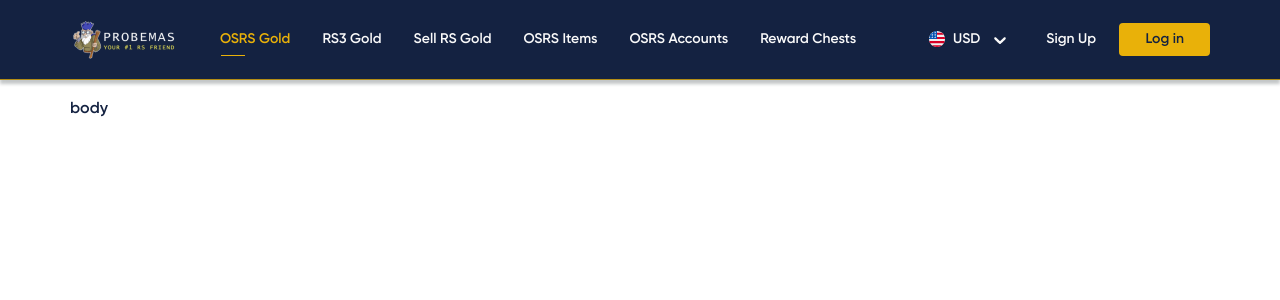
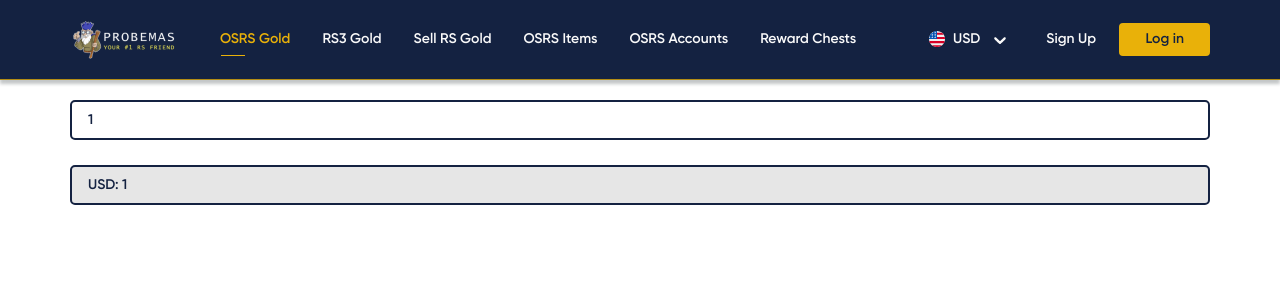
Before and after one commit to AnatoliiCubex/gold-2-currency, a Next.js app: page / in a window 1280 px wide. Shown: the top 300 px of the page. Built offline with nearby package versions, Linux system fonts and the light colour scheme.

Commit message:
add inputs to calculate price

```diff
--- /dev/null
+++ b/src/components/PriceCalculator/PriceCalculator.module.scss
@@ -0,0 +1,5 @@
+.calculator {
+  display: flex;
+  flex-direction: column;
+  gap: 25px;
+}
--- /dev/null
+++ b/src/components/PriceCalculator/Pricecalculator.component.tsx
@@ -0,0 +1,33 @@
+import { useState } from "react";
+
+import { Input } from "@components/UI/Input";
+
+import styles from "./PriceCalculator.module.scss";
+
+export const PriceCalculatorComponent = () => {
+  const [goldAmount, setGoldAmount] = useState(1);
+  const [price, setPrice] = useState(1);
+
+  const handleChangeGoldAmount = (e: React.ChangeEvent<HTMLInputElement>) => {
+    const amount = parseInt(e.target.value);
+    setGoldAmount(amount);
+    setPrice(amount * 10);
+  };
+
+  return (
+    <div className={styles.calculator}>
+      <Input
+        type='number'
+        id='goldAmount'
+        value={goldAmount || ""}
+        onChange={handleChangeGoldAmount}
+        placeholder='Amount of gold'
+        hasError={goldAmount < 0}
+        errorMessage={goldAmount < 0 ? "Negative numbers >_<" : ""}
+      />
+      <Input id='price' value={`USD: ${price || ""}`} disabled />
+    </div>
+  );
+};
+
+PriceCalculatorComponent.displayName = "PriceCalculator";
--- /dev/null
+++ b/src/components/PriceCalculator/index.tsx
@@ -0,0 +1 @@
+export { PriceCalculatorComponent as PriceCalculator } from "./PriceCalculator.component";
--- a/src/components/UI/Input/Input.module.scss
+++ b/src/components/UI/Input/Input.module.scss
@@ -13,14 +13,14 @@
     width: 100%;
     height: 40px;
     border-radius: 5px;
-    border: 2px solid var(--light-primary);
+    border: 2px solid var(--dark);
   }
 
   input {
     flex: 1;
     height: 36px;
     padding: 0 16px;
-    color: var(--dark-grey);
+    color: var(--dark);
     font-size: 14px;
     line-height: 20px;
     background: none;
@@ -30,7 +30,7 @@
     width: 100%;
 
     &::placeholder {
-      color: var(--dark-grey);
+      color: gray;
       opacity: 1;
       font-size: 14px;
       line-height: 20px;
@@ -39,7 +39,7 @@
 
   &_focused {
     .inner {
-      box-shadow: 0px 0px 11px 0px rgba(102, 175, 233, 0.7);
+      box-shadow: 0px 0px 11px 0px rgba(2, 38, 66, 0.7);
     }
 
     input::placeholder {
@@ -49,25 +49,24 @@
 
   &_error {
     .inner {
-      border-color: var(--red);
+      border-color: red;
     }
 
     &.input_focused .inner {
-      // box-shadow: var(--shadow-error);
-      box-shadow: unset;
+      box-shadow: 0px 0px 10px 0px rgba(231, 5, 5, 0.3);
     }
   }
 
   &_disabled .inner {
     // background: var(--gray-700);
-    background-color: gray;
+    background-color: rgba(128, 128, 128, 0.2);
   }
 }
 
 .errorMessage {
   position: absolute;
   margin-top: 0px;
-  color: var(--red);
+  color: red;
 }
 
 .leftBlock,
--- a/src/components/UI/Input/Input.types.ts
+++ b/src/components/UI/Input/Input.types.ts
@@ -21,8 +21,8 @@ export type InputProps = {
   rightBlock?: ReactNode;
   rightBlockClassName?: string;
   style?: CSSProperties;
-  type?: "password" | "text";
-  value: string;
+  type?: "password" | "text" | "number";
+  value: string | number;
   onChange?: (e: ChangeEvent<HTMLInputElement>) => void;
   onFocus?: (e: FocusEvent<HTMLInputElement>) => void;
   onBlur?: (e: FocusEvent<HTMLInputElement>) => void;
--- /dev/null
+++ b/src/styles/fonts.scss
@@ -0,0 +1,11 @@
+@font-face {
+  font-family: "Gilroy";
+  src: url("./fonts/Gilroy-Semibold.eot");
+  src: local("Gilroy Semibold"), local("Gilroy-Semibold"),
+    url("./fonts/Gilroy-Semibold.eot?#iefix") format("embedded-opentype"),
+    url("./fonts/Gilroy-Semibold.woff2") format("woff2"),
+    url("./fonts/Gilroy-Semibold.woff") format("woff"),
+    url("./fonts/Gilroy-Semibold.ttf") format("truetype");
+  font-weight: 600;
+  font-style: normal;
+}
--- a/src/styles/index.scss
+++ b/src/styles/index.scss
@@ -3,15 +3,4 @@
 @import "./utils.scss";
 @import "./variables.scss";
 @import "./pageTransition.scss";
-
-@font-face {
-  font-family: "Gilroy";
-  src: url("./fonts/Gilroy-Semibold.eot");
-  src: local("Gilroy Semibold"), local("Gilroy-Semibold"),
-    url("./fonts/Gilroy-Semibold.eot?#iefix") format("embedded-opentype"),
-    url("./fonts/Gilroy-Semibold.woff2") format("woff2"),
-    url("./fonts/Gilroy-Semibold.woff") format("woff"),
-    url("./fonts/Gilroy-Semibold.ttf") format("truetype");
-  font-weight: 600;
-  font-style: normal;
-}
+@import "./fonts.scss";
--- a/src/views/HomePage/HomePage.component.tsx
+++ b/src/views/HomePage/HomePage.component.tsx
@@ -1,8 +1,15 @@
 import React from "react";
 
+import { PriceCalculator } from "@components/PriceCalculator";
+
 import styles from "./HomePage.module.scss";
+
 export const HomePageComponent = () => {
-  return <div className={styles.homePage}>body</div>;
+  return (
+    <div className={styles.homePage}>
+      <PriceCalculator />
+    </div>
+  );
 };
 
 HomePageComponent.displayName = "HomePage";
```
